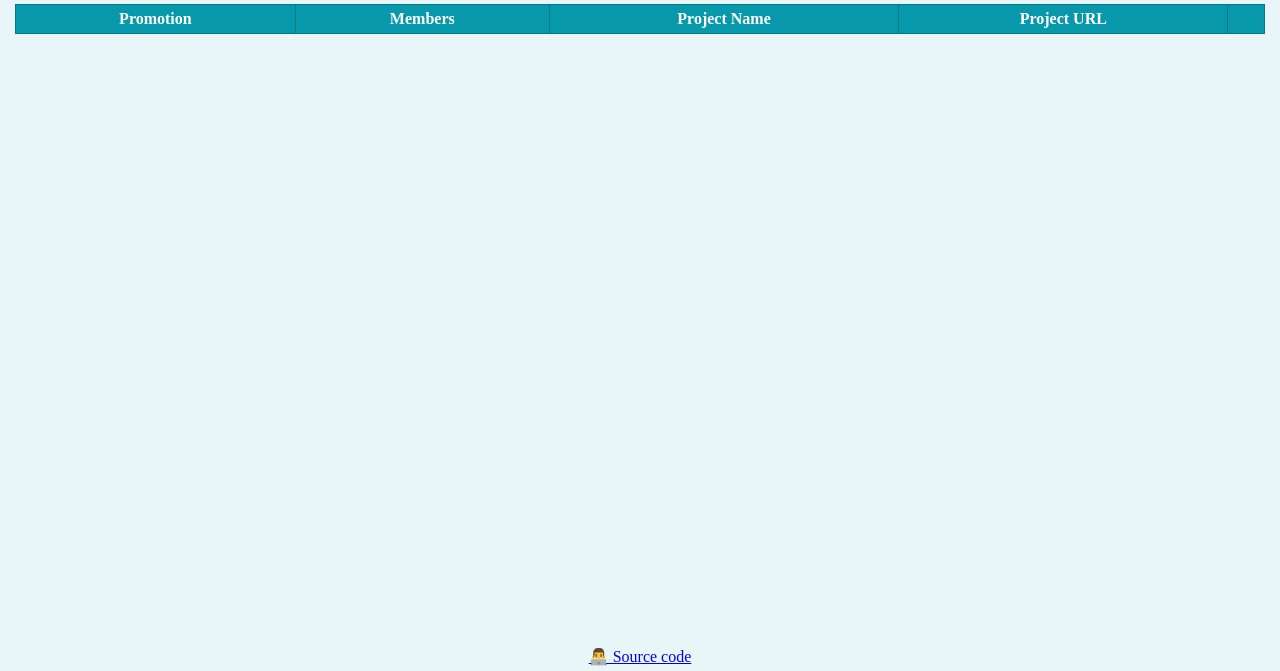
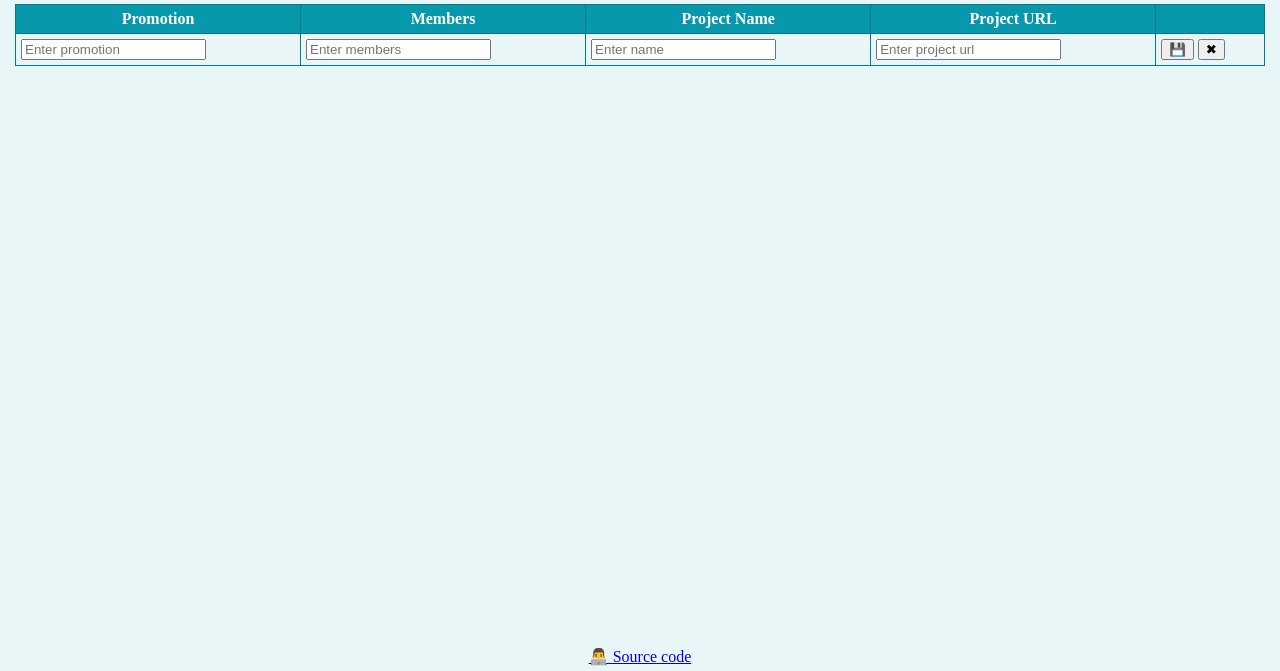
Before and after one commit to nmatei/teams-networking, a website built with webpack: page src/index.html in a window 1280 px wide. Shown: the part 129-800 px from the top of the page. Built offline with nearby package versions, Linux system fonts and the light colour scheme; files whose address does not match are found by name.

Commit message:
create static form to create team

```diff
--- a/src/index.html
+++ b/src/index.html
@@ -18,6 +18,7 @@
       </div>
     </header>
     <section>
+      <form action="secretary.html" method="get">
         <table id="teamsTable" border="1">
           <thead>
             <tr>
@@ -29,8 +30,28 @@
             </tr>
           </thead>
           <tbody></tbody>
-        <tfoot></tfoot>
+          <tfoot>
+            <tr>
+              <td>
+                <input type="text" name="promotion" id="promotion" placeholder="Enter promotion" required />
+              </td>
+              <td>
+                <input type="text" name="members" id="members" placeholder="Enter members" required />
+              </td>
+              <td>
+                <input type="text" name="name" id="name" placeholder="Enter name" required />
+              </td>
+              <td>
+                <input type="text" name="url" id="url" placeholder="Enter project url" required />
+              </td>
+              <td>
+                <button type="submit">💾</button>
+                <button type="reset">✖</button>
+              </td>
+            </tr>
+          </tfoot>
         </table>
+      </form>
     </section>
     <footer>
       <a href="https://github.com/nmatei/teams-networking" target="_blank">👨‍💻 Source code</a>
```
Lines whose indentation alone changed are shown as unchanged.
